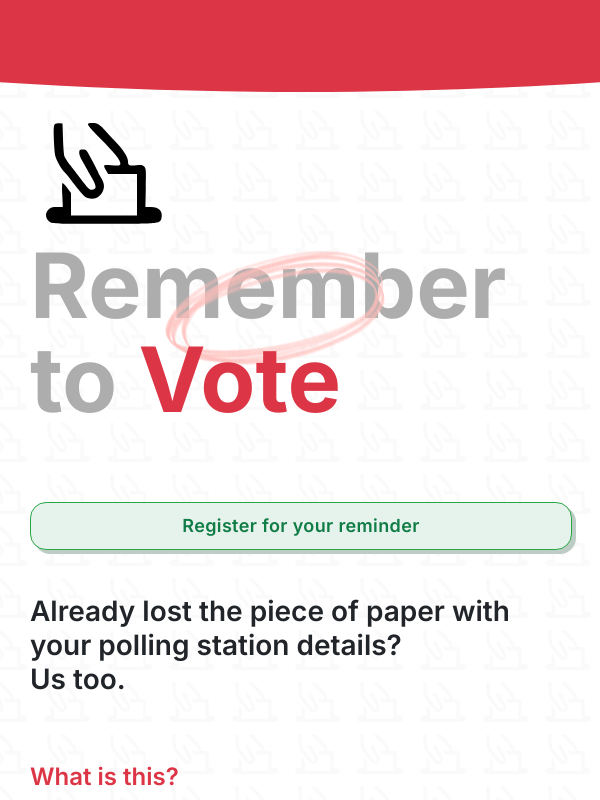
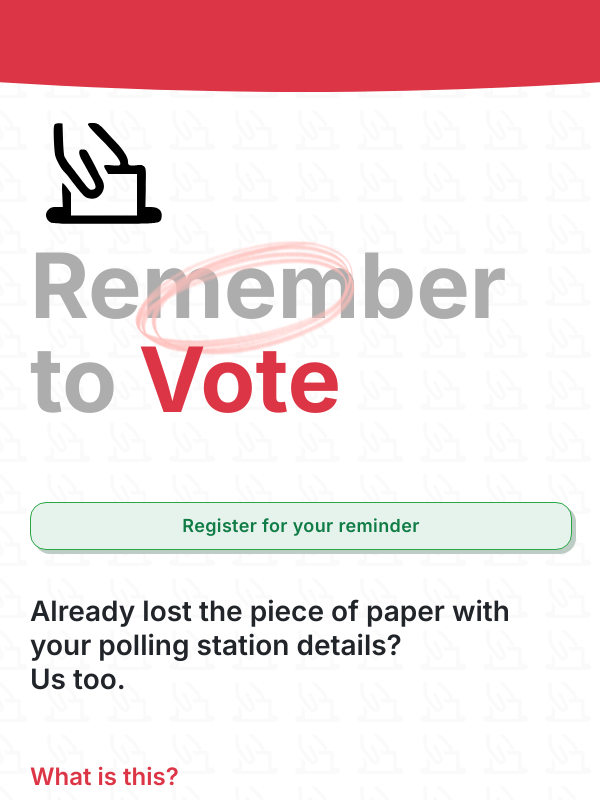
Before and after one commit to Curtis-Turk/Remember-to-Vote, a Next.js app: page / in a window 600 px wide. Shown: the top 800 px of the page. Built offline with nearby package versions, Linux system fonts and the light colour scheme.

Commit message:
corrected 600 ring position

```diff
--- a/styles.css
+++ b/styles.css
@@ -119,8 +119,8 @@ h4 {
 
   #pink-oval-600 {
     display: inline !important;
-    left: 165px;
-    top: 235px;
+    left: 135px;
+    top: 225px;
   }
 }
 
```
